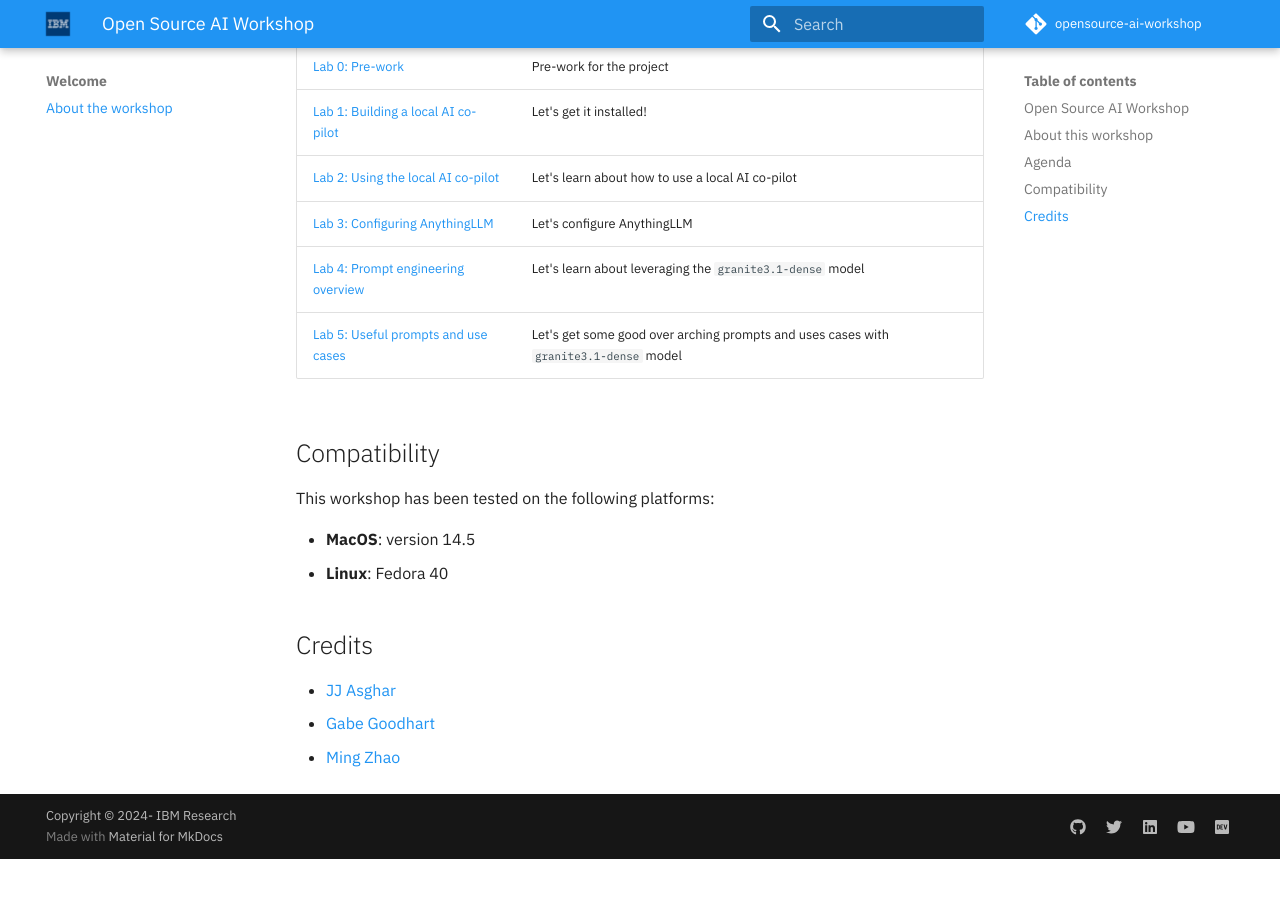
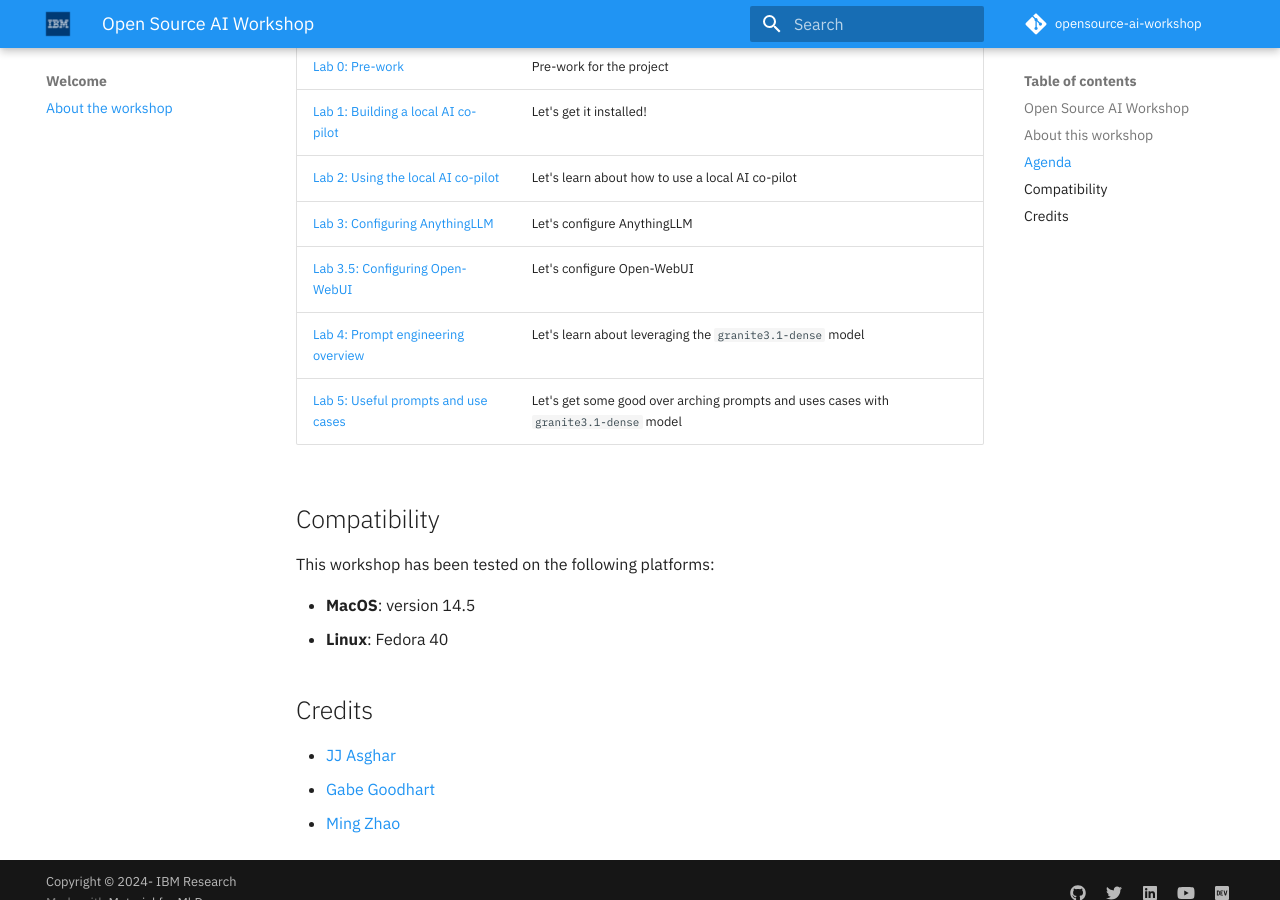
Before and after one commit to IBM/opensource-ai-workshop, an MkDocs documentation site: the page built from docs/README.md, in a window 1280 px wide and 900 px high, scrolled down 736 px. Built offline with MkDocs 1.6.1 and Material for MkDocs 9.7.7, drawn with Linux system fonts in a browser that asks for light colours; comment, search, counter and statistics services are not loaded; before the commit the page ends 1595 px from its top, so only the background shows below that.

Commit message:
Fixing some formatting typos.
Signed-off-by: JJ Asghar <awesome@ibm.com>

```diff
--- a/docs/README.md
+++ b/docs/README.md
@@ -31,6 +31,7 @@
 | [Lab 1: Building a local AI co-pilot](lab-1/README.md) | Let's get it installed! |
 | [Lab 2: Using the local AI co-pilot](lab-2/README.md) | Let's learn about how to use a local AI co-pilot |
 | [Lab 3: Configuring AnythingLLM](lab-3/README.md) | Let's configure AnythingLLM |
+| [Lab 3.5: Configuring Open-WebUI](lab-3.5/README.md) | Let's configure Open-WebUI |
 | [Lab 4: Prompt engineering overview](lab-4/README.md) | Let's learn about leveraging the `granite3.1-dense` model |
 | [Lab 5: Useful prompts and use cases](lab-5/README.md) | Let's get some good over arching prompts and uses cases with `granite3.1-dense` model |
 
```
Also changed, not shown: docs/lab-3/README.md (+2 -0 lines).
